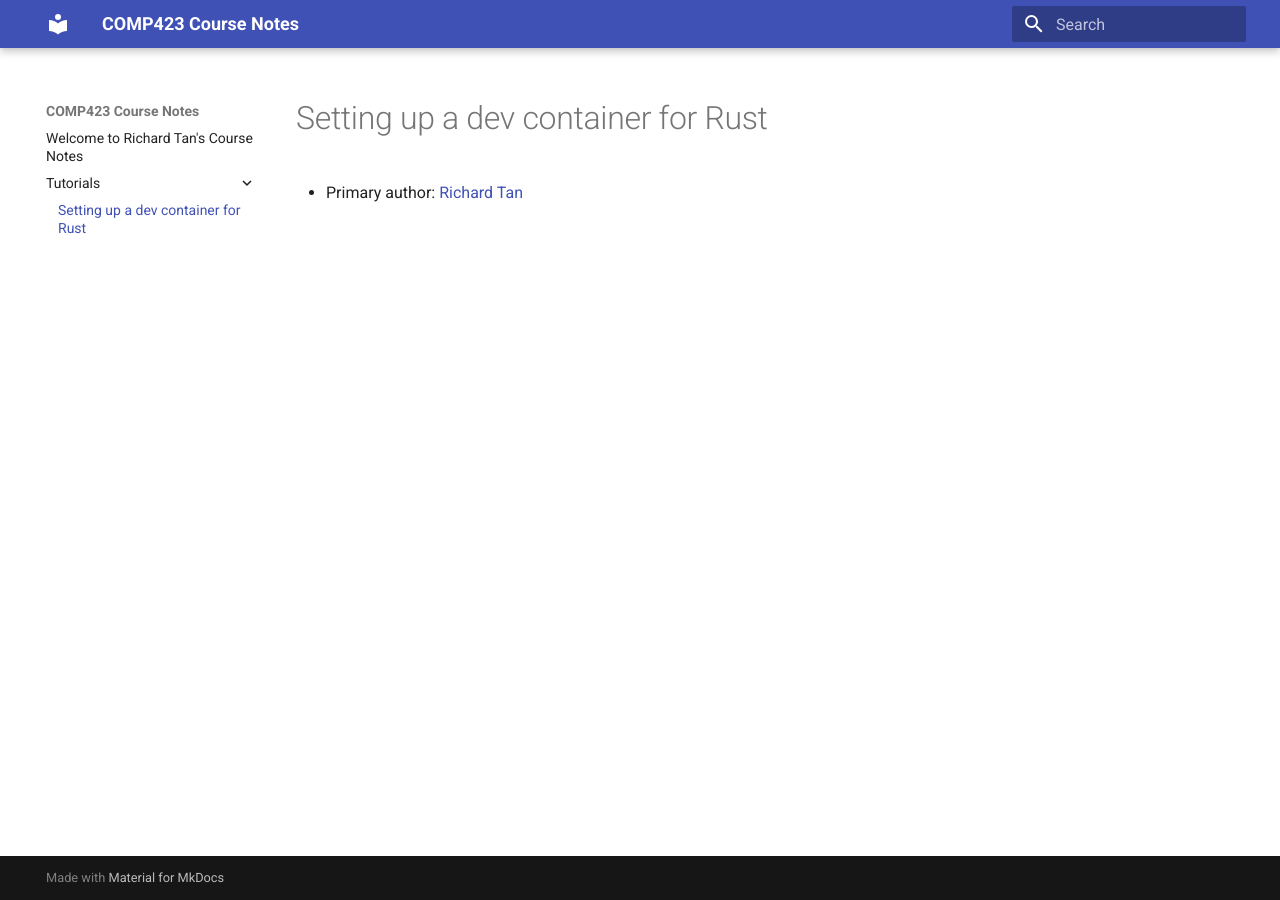
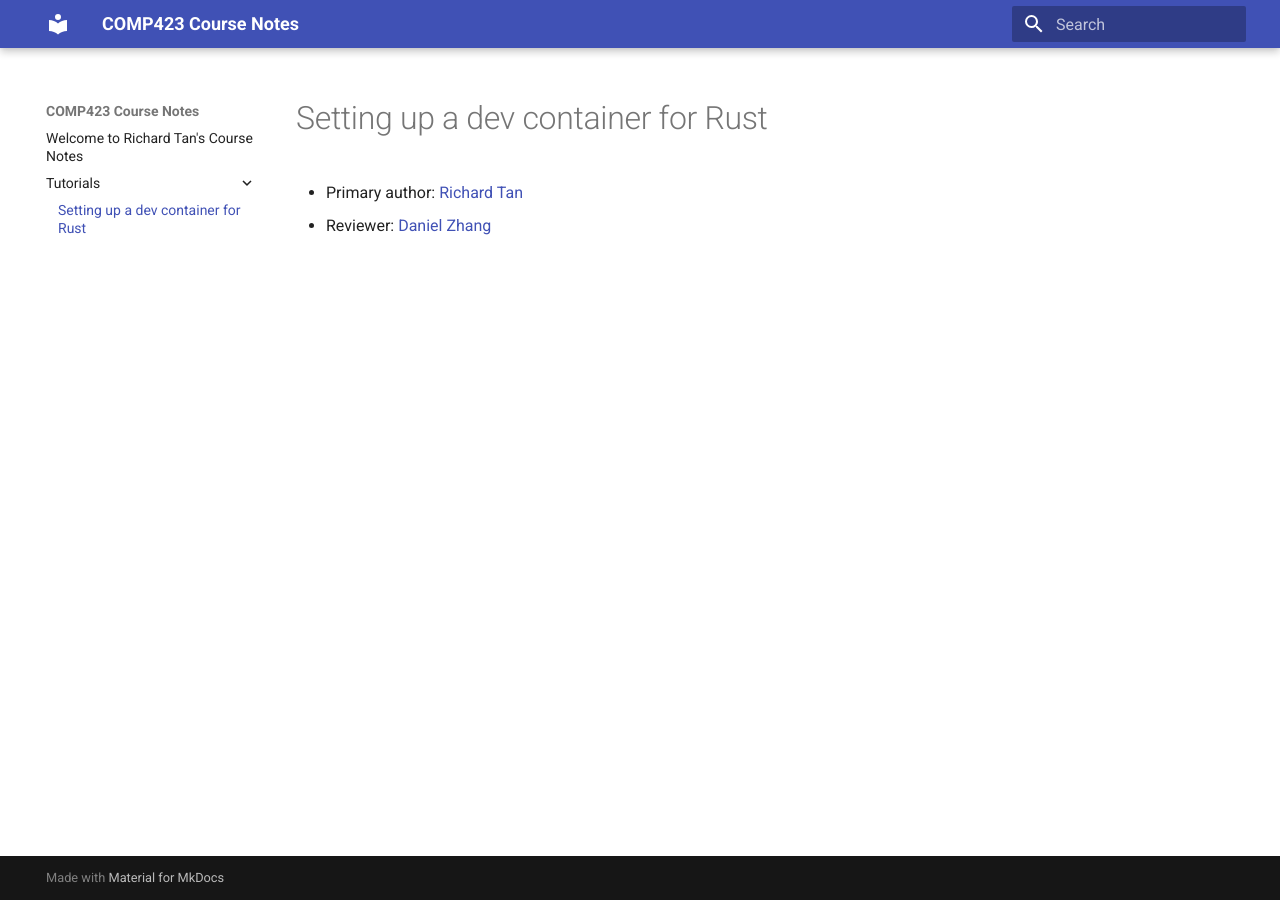
Before and after one commit to richatan1/comp423-course-notes, an MkDocs documentation site: the page built from docs/tutorials/rust-setup.md, in a window 1280 px wide. Built offline with MkDocs 1.6.1 and Material for MkDocs 9.7.7, drawn with Linux system fonts in a browser that asks for light colours.

Commit message:
added reviewer name

```diff
--- a/docs/tutorials/rust-setup.md
+++ b/docs/tutorials/rust-setup.md
@@ -1,3 +1,4 @@
 # Setting up a dev container for Rust
 
 * Primary author: [Richard Tan](https://github.com/richatan1)
+* Reviewer: [Daniel Zhang](https://github.com/d123aniel)
```
